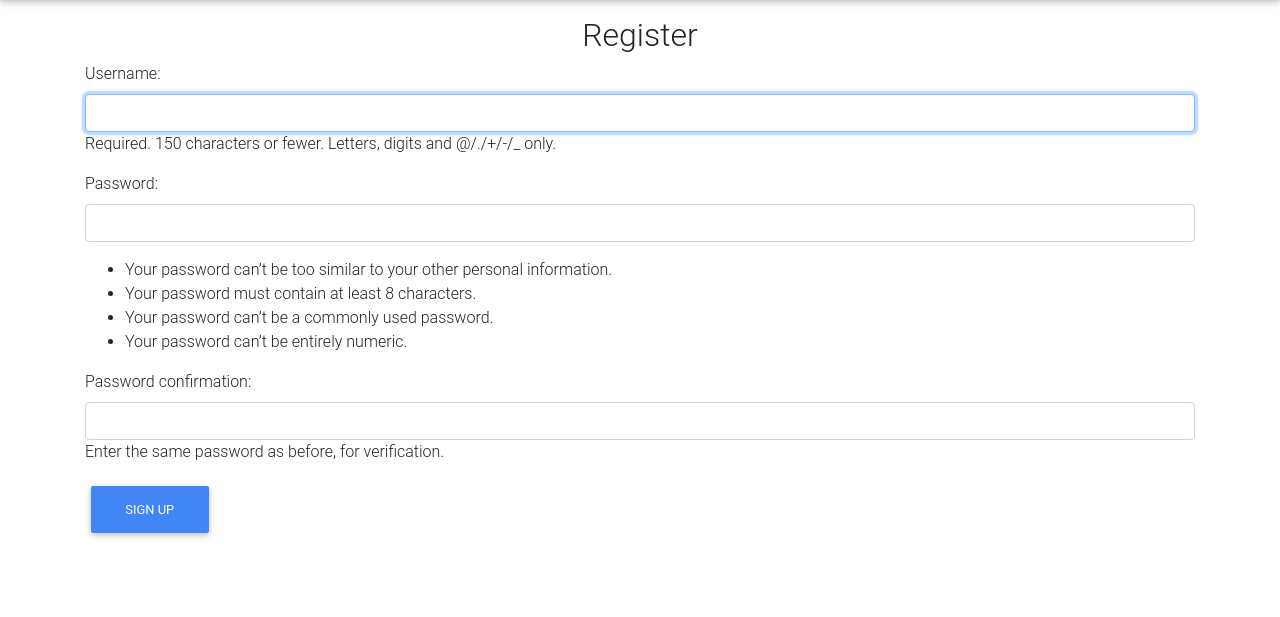
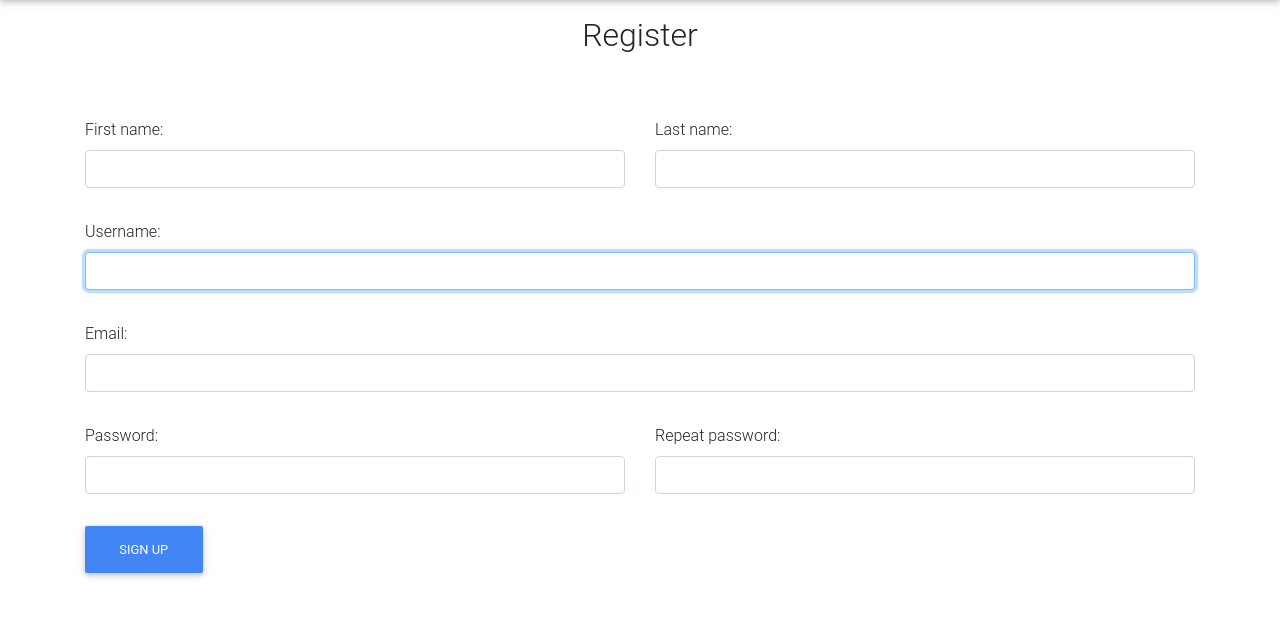
Before and after one commit to nciganovic/Blog, a Django app: page /register/ in a window 1280 px wide. Shown: the part 56-673 px from the top of the page. Run offline with Django 3.2, Linux system fonts and the light colour scheme; some libraries are stand-ins or nearby versions; some web fonts are replaced.

Commit message:
blogs are assosiated with users

```diff
--- a/blogsite/blog/admin.py
+++ b/blogsite/blog/admin.py
@@ -11,6 +11,7 @@ class BlogAdmin(admin.ModelAdmin):
     """fieldsets: setting up order of fields in admin page"""
     fieldsets = [
         ("Title/date", {"fields": ["headline", "pub_date"]}),
+        ("Author", {"fields": ["author"]}),
         ("Blog slug", {"fields": ["blog_slug"]}),
         ("Category", {"fields": ["category_name"]}),
         ("Image", {"fields":["img_name", "image"]}),
--- a/blogsite/blog/forms.py
+++ b/blogsite/blog/forms.py
@@ -22,7 +22,7 @@ class PostForm(forms.ModelForm):
     class Meta:
         model = Blog
         fields = ['headline', 'content', 'blog_slug', 'category_name', 'image', 'img_name']
-
+        exclude = ['author']
     def __init__(self, *args, **kwargs):
         super(PostForm, self).__init__(*args, **kwargs)
 
@@ -30,18 +30,20 @@ class PostForm(forms.ModelForm):
         self.fields['content'].widget.attrs['class'] = 'form-control'
         self.fields['blog_slug'].widget.attrs['class'] = 'form-control'
         self.fields['category_name'].widget.attrs['class'] = 'form-control'
-        self.fields['image'].widget.attrs['class'] = 'form-control'
         self.fields['img_name'].widget.attrs['class'] = 'form-control'
 
 class myUserCreationForm(UserCreationForm):
 
     class Meta:
         model=User
-        fields = ('username', 'password1', 'password2')
+        fields = ('first_name', 'last_name', 'email', 'username', 'password1', 'password2')
 
     def __init__(self, *args, **kwargs):
         super(myUserCreationForm, self).__init__(*args, **kwargs)
 
+        self.fields['first_name'].widget.attrs['class'] = 'form-control'
+        self.fields['last_name'].widget.attrs['class'] = 'form-control'
+        self.fields['email'].widget.attrs['class'] = 'form-control'
         self.fields['username'].widget.attrs['class'] = 'form-control'
         self.fields['password1'].widget.attrs['class'] = 'form-control'
         self.fields['password2'].widget.attrs['class'] = 'form-control'
--- a/blogsite/blog/models.py
+++ b/blogsite/blog/models.py
@@ -5,7 +5,7 @@ from django.db import models
 from django.utils import timezone
 from django.contrib.auth.models import User
 from django.db.models.signals import post_save
-from django.dispatch import receiver
+from django.conf import settings
 
 CHOICES = [
     ('Gaming', 'Gaming'),
@@ -32,7 +32,8 @@ class Blog(models.Model):
     category_name = models.ForeignKey(Categories, on_delete=models.CASCADE, default=None)
     img_name = models.CharField(max_length=200)
     blog_slug = models.CharField(max_length=200)
-    image = models.ImageField(upload_to = 'blog', default = 'blog/media/blog/amer.jpg')
+    image = models.ImageField(upload_to = 'image', default = 'blog/media/blog/amer.jpg')
+    author = models.ForeignKey(User, default=1, on_delete=models.CASCADE)
     def __str__(self):
         """When class Blog is called, headlines will be displayed"""
         return self.headline
--- a/blogsite/blog/templates/blog/blog.html
+++ b/blogsite/blog/templates/blog/blog.html
@@ -2,7 +2,11 @@
 
 {% block content %}
     <h1 class="text-center m-5">{{ single_blog.headline }}</h1>
-    <img src="/media/blog/{{ single_blog.img_name }}.jpg" alt = "{{ single_blog.img_name }}"/>
+    {% load static %}
+    {% with 'image/'|add:single_blog.img_name|add:'.jpg' as image_static %}
+        <img class="card-img-top" src='{% static image_static %}' alt="{{ single_blog.img_name }}">
+    {% endwith %}
     <p class="text-center mb-5">Date published: {{ single_blog.pub_date }}</p>
+    <p class="text-center mb-5">Author: {{ single_blog.author.get_full_name }}</p>
     <p class="m-2">{{ single_blog.content|safe }}</p>
 {% endblock %}
--- a/blogsite/blog/templates/blog/header.html
+++ b/blogsite/blog/templates/blog/header.html
@@ -5,7 +5,7 @@
 
             <meta content="width=device-width, initial-scale=1" name="viewport" />
 
-            <link rel="shortcut icon" href="/media/blog/icon.ico">
+            <link rel="shortcut icon" href="{% static 'image/icon.ico' %}">
 
             <link rel="stylesheet" href="https://stackpath.bootstrapcdn.com/bootstrap/4.3.1/css/bootstrap.min.css" integrity="sha384-ggOyR0iXCbMQv3Xipma34MD+dH/1fQ784/j6cY/iJTQUOhcWr7x9JvoRxT2MZw1T" crossorigin="anonymous">
 
--- a/blogsite/blog/templates/blog/register.html
+++ b/blogsite/blog/templates/blog/register.html
@@ -5,11 +5,37 @@
         <form method="post">
             <div class="form-group">
             {% csrf_token %}
+            <div class="row mt-5">
+                <div class="col-6 mt-3 mb-3">
+                    <label>First name:</label>
+                    {{ form.first_name }}
+                </div>
+                <div class="col-6 mt-3 mb-3">
+                    <label>Last name:</label>
+                    {{ form.last_name }}
+                </div>
+                <div class="col-12 mt-3 mb-3">
+                        <label>Username:</label>
+                        {{ form.username }}
+                    </div>
+                <div class="col-12 mt-3 mb-3">
+                    <label>Email:</label>
+                    {{ form.email }}
+                </div>
+                <div class="col-6 mt-3 mb-3">
+                    <label>Password:</label>
+                    {{ form.password1 }}
+                </div>
+                <div class="col-6 mt-3 mb-3">
+                    <label>Repeat password:</label>
+                    {{ form.password2 }}
+                </div>
+            </div>
 
-            {{ form.as_p }}
+
 
             </div>
-            <button class="btn btn-primary" type="submit">Sign up</button>
+            <button class="btn btn-primary margin-0" type="submit">Sign up</button>
         </form>
 
 {% endblock %}
--- a/blogsite/blog/views.py
+++ b/blogsite/blog/views.py
@@ -9,7 +9,7 @@ from django.contrib import messages
 from django.contrib.auth import login, logout, authenticate
 from .models import Blog, Categories
 from .forms import PostForm, myUserCreationForm, myAuthenticationForm
-
+from django.contrib.auth.models import User
 
 def create_blog(request):
     """Creating User's Blog"""
@@ -21,8 +21,9 @@ def create_blog(request):
         print("------BLOG POST ERROR--------")
         if blog_post_form.is_valid():
             print("---------------------VALID FORM-------------------------")
-
-            blog_post_form.save()
+            form = blog_post_form.save(commit=False)
+            form.author = request.user
+            form.save()
 
             return redirect("index")
     else:
--- a/blogsite/blogsite/settings.py
+++ b/blogsite/blogsite/settings.py
@@ -157,6 +157,6 @@ USE_TZ = True
 
 STATIC_URL = '/static/'
 
-MEDIA_ROOT = os.path.join(BASE_DIR, 'media')
+MEDIA_ROOT = os.path.join(BASE_DIR, 'blog/static/')
 
 MEDIA_URL = '/media/'
```
Also changed, not shown: blogsite/blog/migrations/0018_auto_20190722_1228.py (added), blogsite/blog/migrations/0019_blog_author.py (added), blogsite/blog/static/image/earth.jpg (added), blogsite/blog/static/image/earth_CaAmPiZ.jpg (added), blogsite/blog/static/image/earth_X3qpLaj.jpg (added), blogsite/blog/static/image/icon.ico (added), blogsite/blog/static/image/lol.jpg (added), blogsite/blog/static/image/qupte.jpg (added), blogsite/blog/static/image/xp_pxwapRO.jpg (added), blogsite/db.sqlite3, blogsite/media/image/ice.jpg (added).
